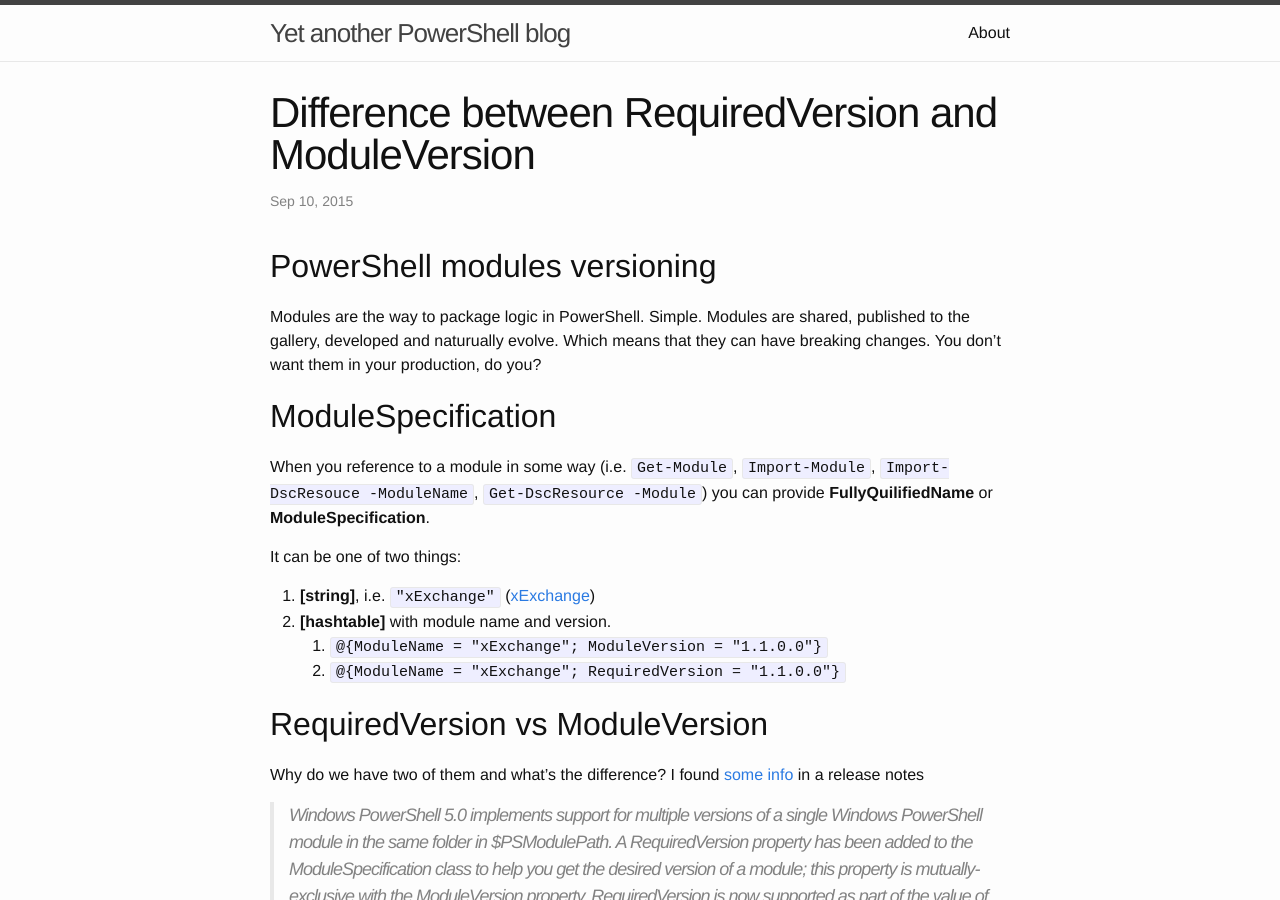
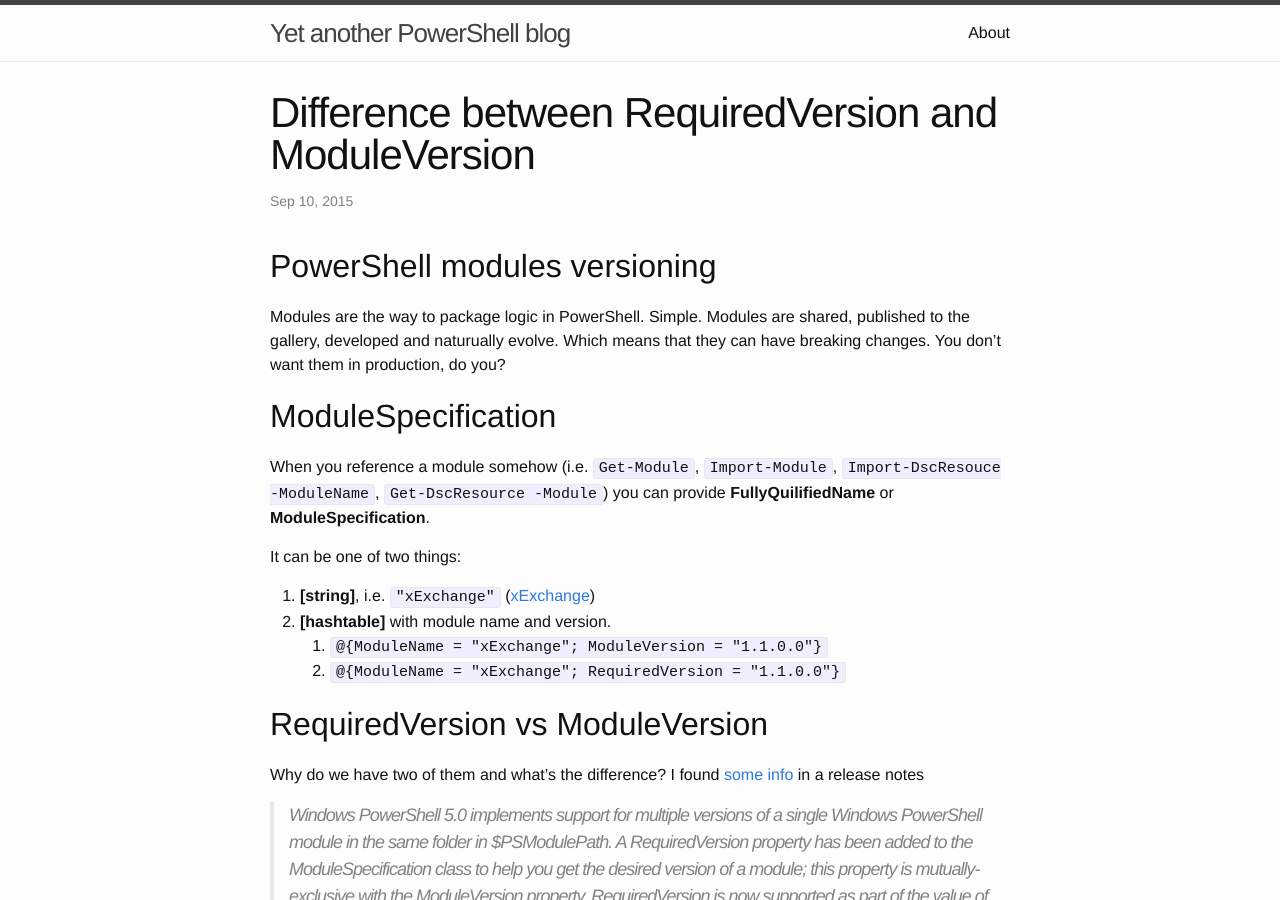
Before and after one commit to vors/vors.github.io, a Jekyll site: the page built from _posts/2015-09-10-difference-between-requiredversion-and-moduleversion.markdown, in a window 1280 px wide and 900 px high. Built offline with Jekyll 4.4.1, drawn with Linux system fonts in a browser that asks for light colours.

Commit message:
Update 2015-09-10-difference-between-requiredversion-and-moduleversion.markdown

```diff
--- a/_posts/2015-09-10-difference-between-requiredversion-and-moduleversion.markdown
+++ b/_posts/2015-09-10-difference-between-requiredversion-and-moduleversion.markdown
@@ -12,11 +12,11 @@ Modules are the way to package logic in PowerShell.
 Simple.
 Modules are shared, published to the gallery, developed and naturually evolve.
 Which means that they can have breaking changes.
-You don't want them in your production, do you?
+You don't want them in production, do you?
 
 ## ModuleSpecification
 
-When you reference to a module in some way (i.e. `Get-Module`, `Import-Module`, `Import-DscResouce -ModuleName`, `Get-DscResource -Module`)
+When you reference a module somehow (i.e. `Get-Module`, `Import-Module`, `Import-DscResouce -ModuleName`, `Get-DscResource -Module`)
 you can provide **FullyQuilifiedName** or **ModuleSpecification**.
 
 It can be one of two things:
```
